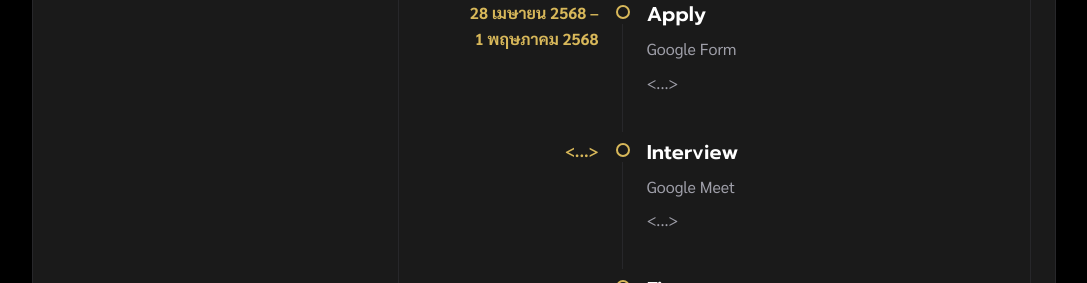
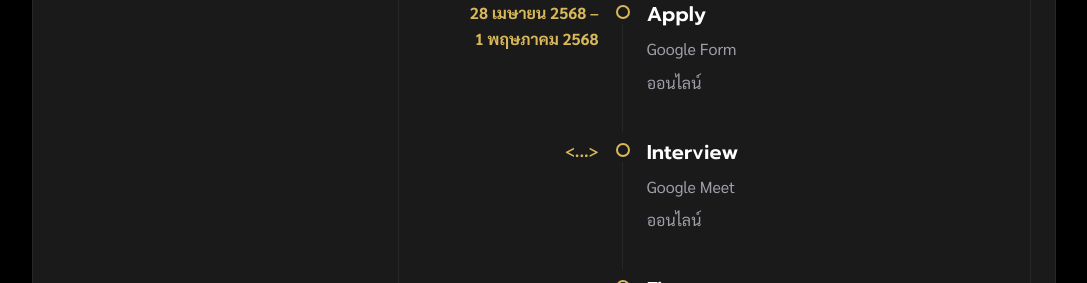
Before and after one commit to thecomingofstages/portfolio-website, a Next.js app in the folder apps/client/: page /join in a window 1280 px wide. Shown: the part 1055-1338 px from the top of the page, without its empty margins (96-1183 px from the left). Built offline with nearby package versions, Linux system fonts and the light colour scheme.

Commit message:
client: timeline shows ออนไลน์ for events with no location

```diff
--- a/apps/client/components/join/Timeline.tsx
+++ b/apps/client/components/join/Timeline.tsx
@@ -2,10 +2,10 @@ import { formatDate } from "@/lib/dates";
 import type { TimelineEvent } from "@/types/api";
 
 // TODO(timeline wording): the docs do not specify the exact Thai/English labels;
-// kept in one constants object set to "<...>" until the wording is decided.
+// kept in one constants object.
 export const LABELS = {
   heading: "กำหนดการรับสมัคร",
-  online: "<...>",
+  online: "ออนไลน์",
 } as const;
 
 export type TimelineProps = {
```
